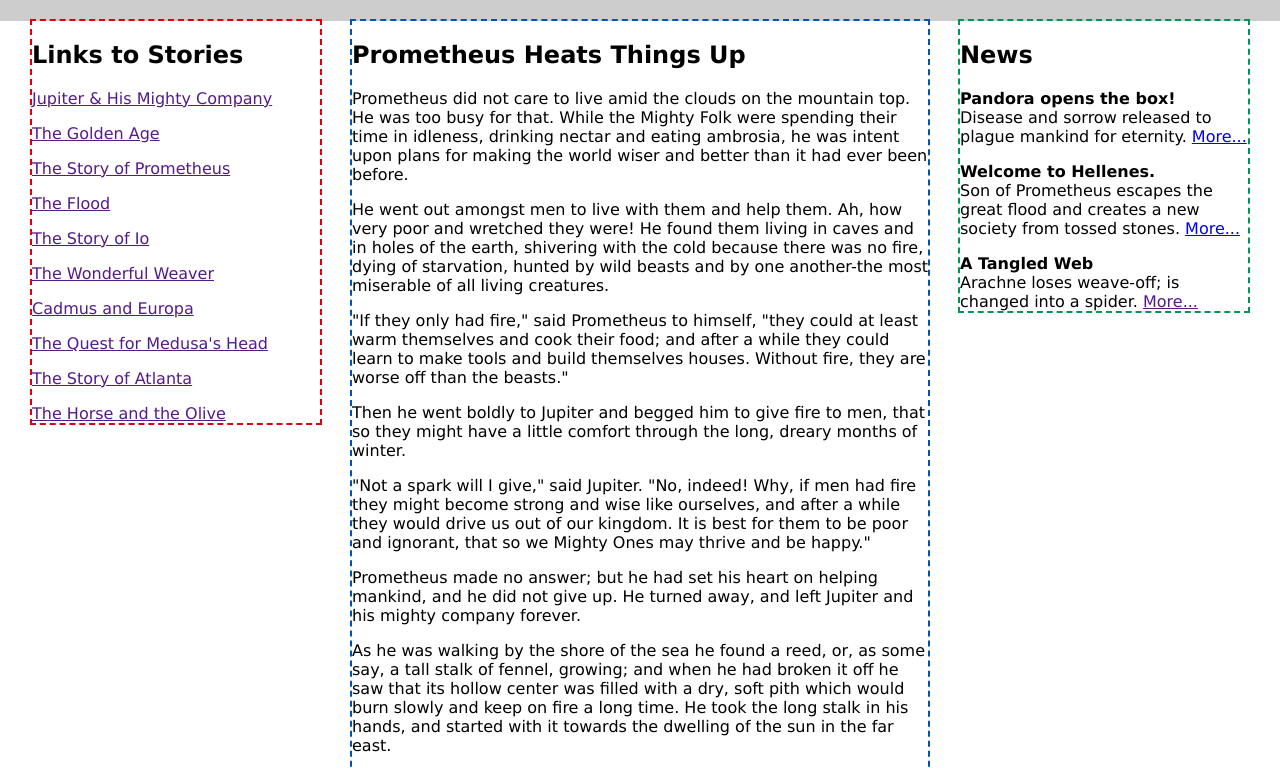
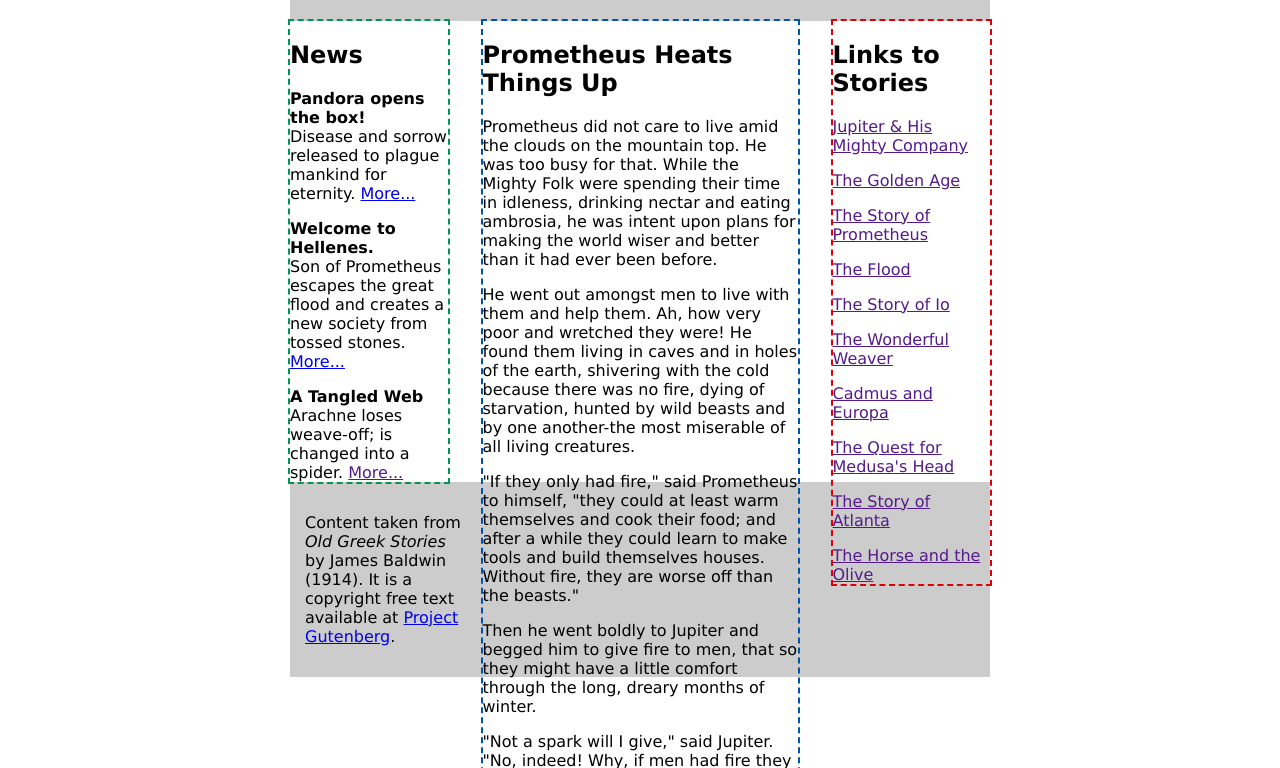
Before and after one commit to chrisgyger/learning-web-design, a plain HTML site: page Ch16/mountolympus-ex1.html in a window 1280 px wide. Shown: the part 90-858 px from the top of the page. Drawn offline with Linux system fonts and the light colour scheme.

Commit message:
Completed Exercise 16-1

```diff
--- a/Ch16/mountolympus-ex1.html
+++ b/Ch16/mountolympus-ex1.html
@@ -11,13 +11,13 @@
 	padding: 15px;}
 
 #links {
-	float: left;
+	float: right;
 	width: 22.5%;
 	margin: 0 0 0 2.5%;
 	outline: 2px dashed #dd0009;
 }
 #main {
-	float: left;
+	float: right;
 	width: 45%;
 	margin: 0 2.5%;
 	outline: 2px dashed #0053ae;
@@ -34,6 +34,11 @@
 	clear: left; /* starts the footer below the floated content */
 	padding: 15px;
 	background: #CCC;}
+
+#contain{
+  margin: auto;
+  width: 700px;
+}
 
 body {
 	font-family: verdana, sans-serif;
@@ -55,6 +60,8 @@ li {
 </head>
 
 <body>
+
+<div id="contain">
 <div id="header">
   <h1>Mount Olympus News</h1>
 </div>
@@ -134,7 +141,8 @@ Arachne loses weave-off; is changed into a spider. <a href="">More...</a></li>
 
 <div id="footer">
 <p>Content taken from <cite>Old Greek Stories</cite> by James Baldwin (1914). It is a copyright free text available at <a href="http://www.gutenberg.net/1/1/5/8/11582/">Project Gutenberg</a>.
+
 </div>
-
+</div>
 </body>
 </html>
```
